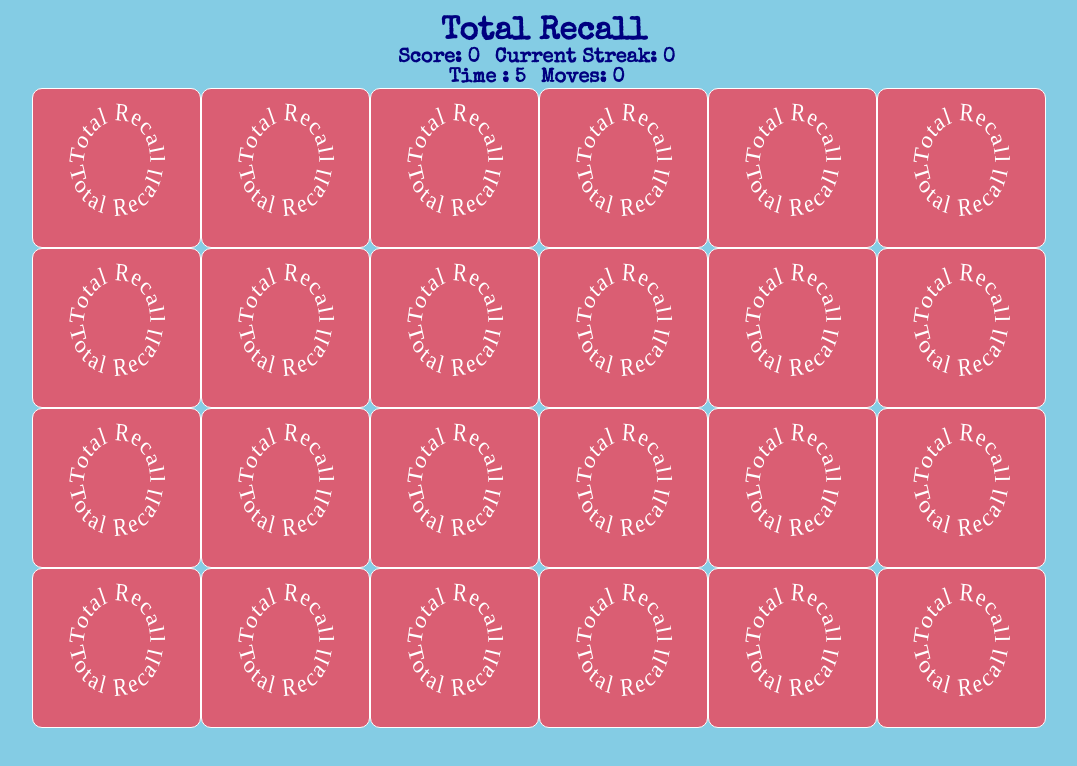
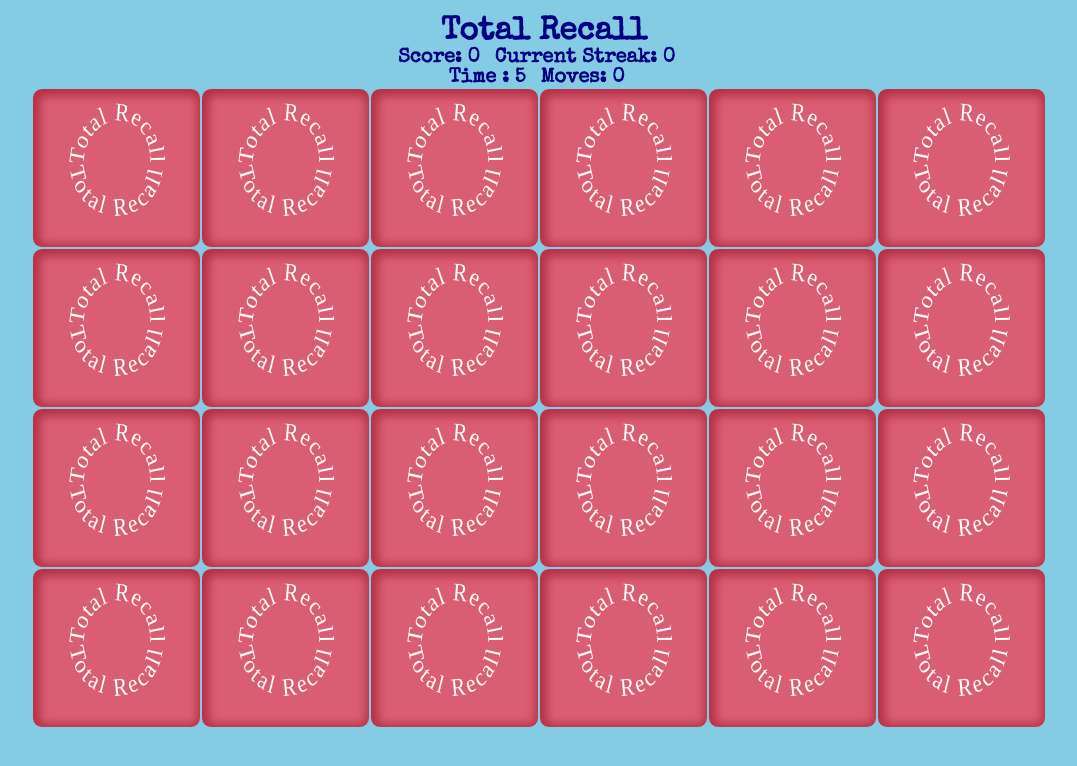
Before and after one commit to deryatanriverdi88/Memory-Game, a React (Create React App) app: page / in a window 1280 px wide. Shown: the top 766 px of the page, without its empty margins (96-1173 px from the left). Built offline with nearby package versions, Linux system fonts and the light colour scheme.

Commit message:
changes styling for card

```diff
--- a/src/App.css
+++ b/src/App.css
@@ -40,8 +40,9 @@
   height:18vh;
   background: #da5e73;
   border-radius: 10px;
-  border:1px solid white;
+  border:1px solid #84cce4;
   float:left;
+  box-shadow: 2px 2px 10px 5px #b43047 inset;
 }
 
 
```
